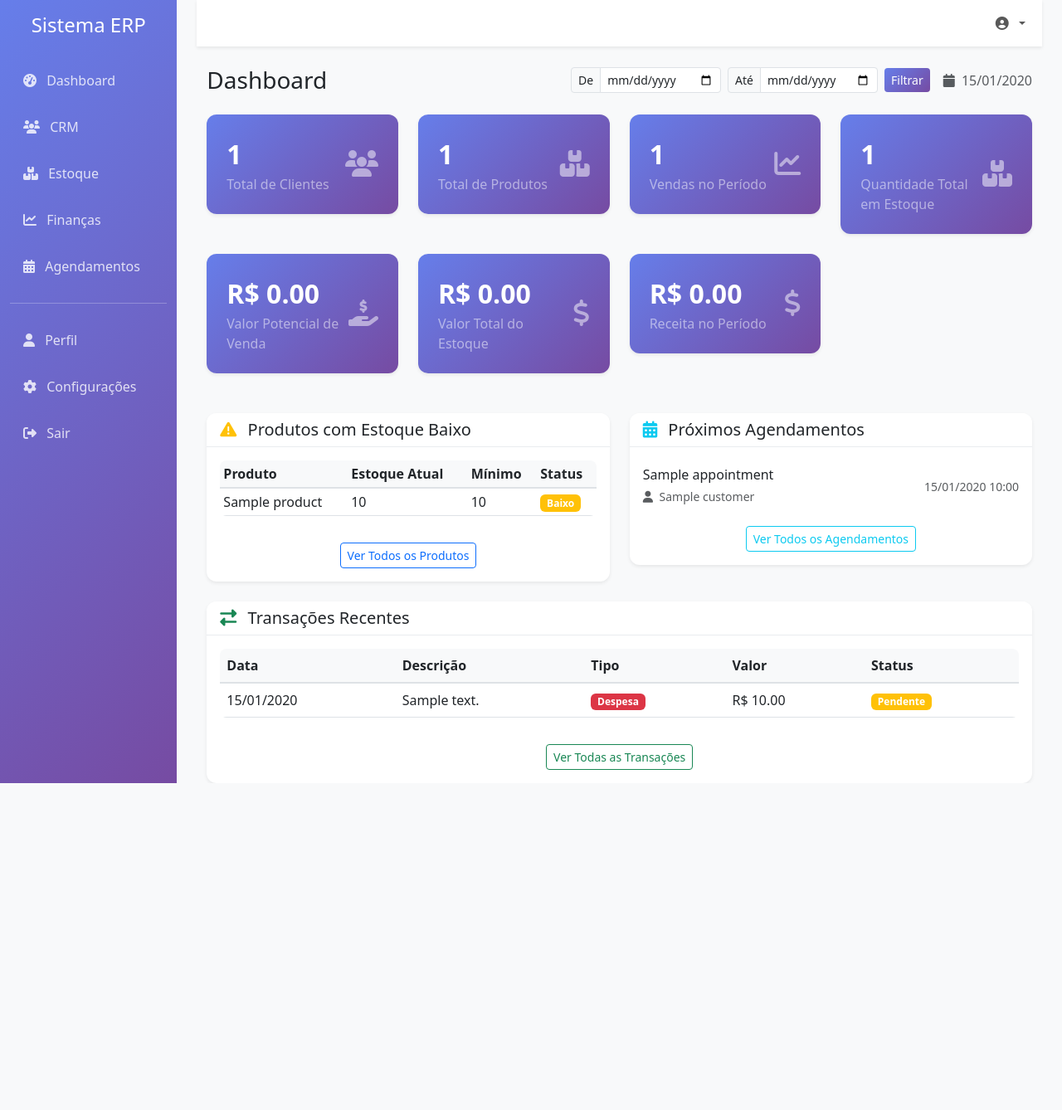
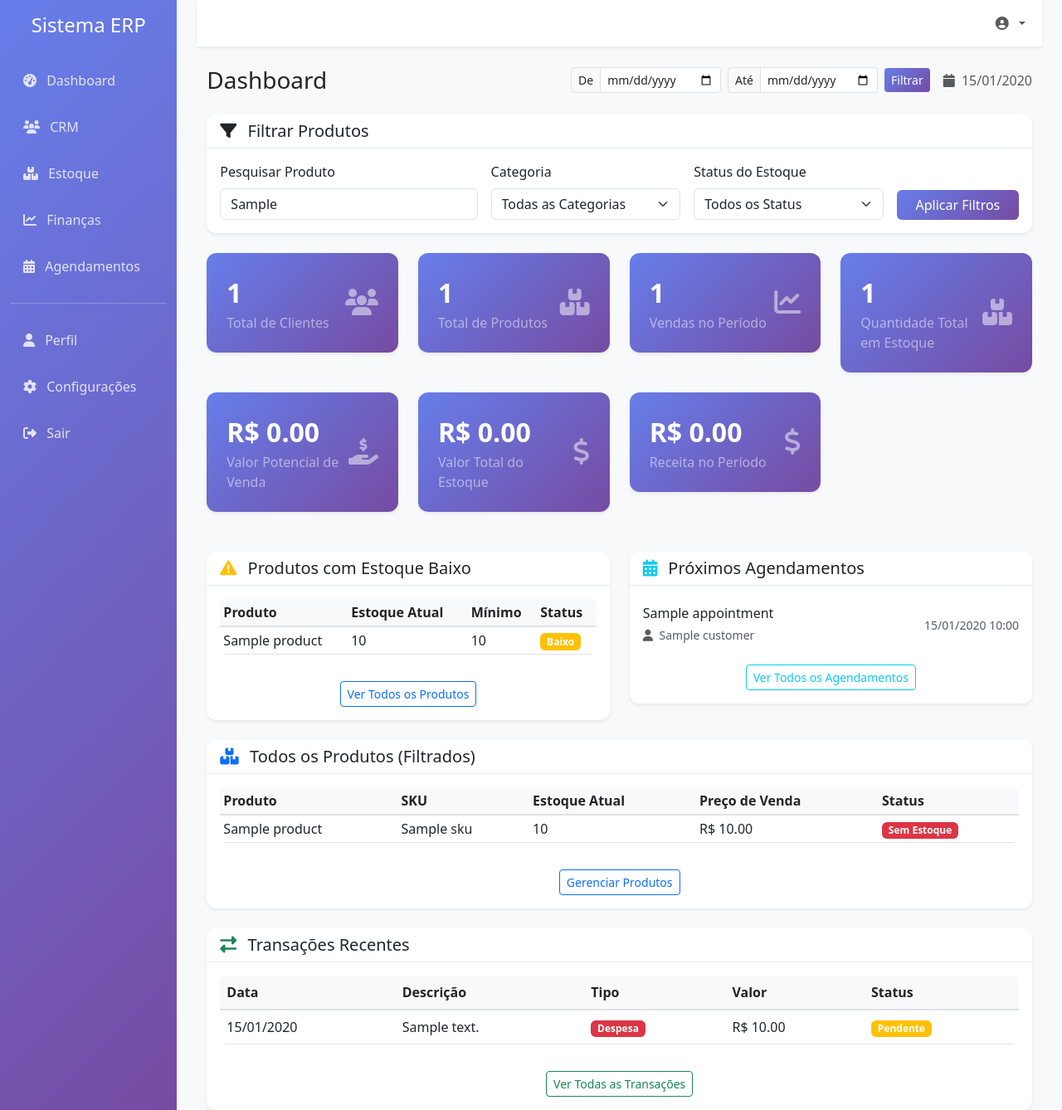
Before and after one commit to felipefpires/erp_python, a Python web app: template app/templates/main/dashboard.html in a window 1280 px wide. Shown: the whole page at 83% size. Before the commit the page ends 944 px from the top, so only its background shows below. Run offline with Jinja, Linux system fonts and the light colour scheme; the template is opened without the code that fills it: most values are stand-ins (such as "Sample title", 1, 10 or a date in 2020).

Commit message:
Fix inventory module and enhance dashboard filtering

```diff
--- a/app/routes/inventory.py
+++ b/app/routes/inventory.py
@@ -1,4 +1,4 @@
-from flask import Blueprint
+from flask import Blueprint, render_template, request, flash, redirect, url_for, jsonify
 from flask_login import login_required, current_user
 from app.models.inventory import Product, Category, StockMovement
 from app import db
--- a/app/templates/main/dashboard.html
+++ b/app/templates/main/dashboard.html
@@ -23,6 +23,48 @@
                 <i class="fas fa-calendar me-1"></i>
                 {{ current_date.strftime('%d/%m/%Y') if current_date else '' }}
             </div>
+        </div>
+    </div>
+
+    <!-- Product Filters -->
+    <div class="card mb-4">
+        <div class="card-header">
+            <h5 class="card-title mb-0">
+                <i class="fas fa-filter me-2"></i>
+                Filtrar Produtos
+            </h5>
+        </div>
+        <div class="card-body">
+            <form action="{{ url_for('main.dashboard') }}" method="GET" class="row g-3 align-items-end">
+                <div class="col-md-4">
+                    <label for="product_search" class="form-label">Pesquisar Produto</label>
+                    <input type="text" class="form-control" id="product_search" name="product_search" value="{{ product_search }}" placeholder="Nome, SKU, Código de Barras">
+                </div>
+                <div class="col-md-3">
+                    <label for="product_category" class="form-label">Categoria</label>
+                    <select class="form-select" id="product_category" name="product_category">
+                        <option value="">Todas as Categorias</option>
+                        {% for category in categories %}
+                        <option value="{{ category.id }}" {% if product_category_id == category.id %}selected{% endif %}>{{ category.name }}</option>
+                        {% endfor %}
+                    </select>
+                </div>
+                <div class="col-md-3">
+                    <label for="product_stock_status" class="form-label">Status do Estoque</label>
+                    <select class="form-select" id="product_stock_status" name="product_stock_status">
+                        <option value="">Todos os Status</option>
+                        <option value="in_stock" {% if product_stock_status == 'in_stock' %}selected{% endif %}>Em Estoque</option>
+                        <option value="low_stock" {% if product_stock_status == 'low_stock' %}selected{% endif %}>Estoque Baixo</option>
+                        <option value="out_of_stock" {% if product_stock_status == 'out_of_stock' %}selected{% endif %}>Sem Estoque</option>
+                    </select>
+                </div>
+                <div class="col-md-2">
+                    <button type="submit" class="btn btn-primary w-100">Aplicar Filtros</button>
+                </div>
+                <!-- Preserve existing date filters -->
+                <input type="hidden" name="start_date" value="{{ start_date }}">
+                <input type="hidden" name="end_date" value="{{ end_date }}">
+            </form>
         </div>
     </div>
 
@@ -240,6 +282,68 @@
         </div>
     </div>
 
+    <!-- All Filtered Products -->
+    <div class="row">
+        <div class="col-12 mb-4">
+            <div class="card">
+                <div class="card-header">
+                    <h5 class="card-title mb-0">
+                        <i class="fas fa-boxes text-primary me-2"></i>
+                        Todos os Produtos (Filtrados)
+                    </h5>
+                </div>
+                <div class="card-body">
+                    {% if all_filtered_products %}
+                        <div class="table-responsive">
+                            <table class="table table-sm">
+                                <thead>
+                                    <tr>
+                                        <th>Produto</th>
+                                        <th>SKU</th>
+                                        <th>Estoque Atual</th>
+                                        <th>Preço de Venda</th>
+                                        <th>Status</th>
+                                    </tr>
+                                </thead>
+                                <tbody>
+                                    {% for product in all_filtered_products %}
+                                    <tr>
+                                        <td>{{ product.name }}</td>
+                                        <td>{{ product.sku }}</td>
+                                        <td>{{ product.current_stock }}</td>
+                                        <td>R$ {{ "%.2f"|format(product.sale_price) }}</td>
+                                        <td>
+                                            {% if product.stock_status == 'out_of_stock' %}
+                                                <span class="badge bg-danger">Sem Estoque</span>
+                                            {% elif product.stock_status == 'low_stock' %}
+                                                <span class="badge bg-warning">Baixo Estoque</span>
+                                            {% elif product.stock_status == 'high_stock' %}
+                                                <span class="badge bg-info">Estoque Alto</span>
+                                            {% else %}
+                                                <span class="badge bg-success">Em Estoque</span>
+                                            {% endif %}
+                                        </td>
+                                    </tr>
+                                    {% endfor %}
+                                </tbody>
+                            </table>
+                        </div>
+                        <div class="text-center mt-3">
+                            <a href="{{ url_for('inventory.products') }}" class="btn btn-sm btn-outline-primary">
+                                Gerenciar Produtos
+                            </a>
+                        </div>
+                    {% else %}
+                        <div class="text-center text-muted py-4">
+                            <i class="fas fa-box-open fa-2x mb-3"></i>
+                            <p>Nenhum produto encontrado com os filtros aplicados.</p>
+                        </div>
+                    {% endif %}
+                </div>
+            </div>
+        </div>
+    </div>
+
     <!-- Recent transactions -->
     <div class="row">
         <div class="col-12">
```
Also changed, not shown: app/routes/main.py (+50 -2 lines), 1 other file.
